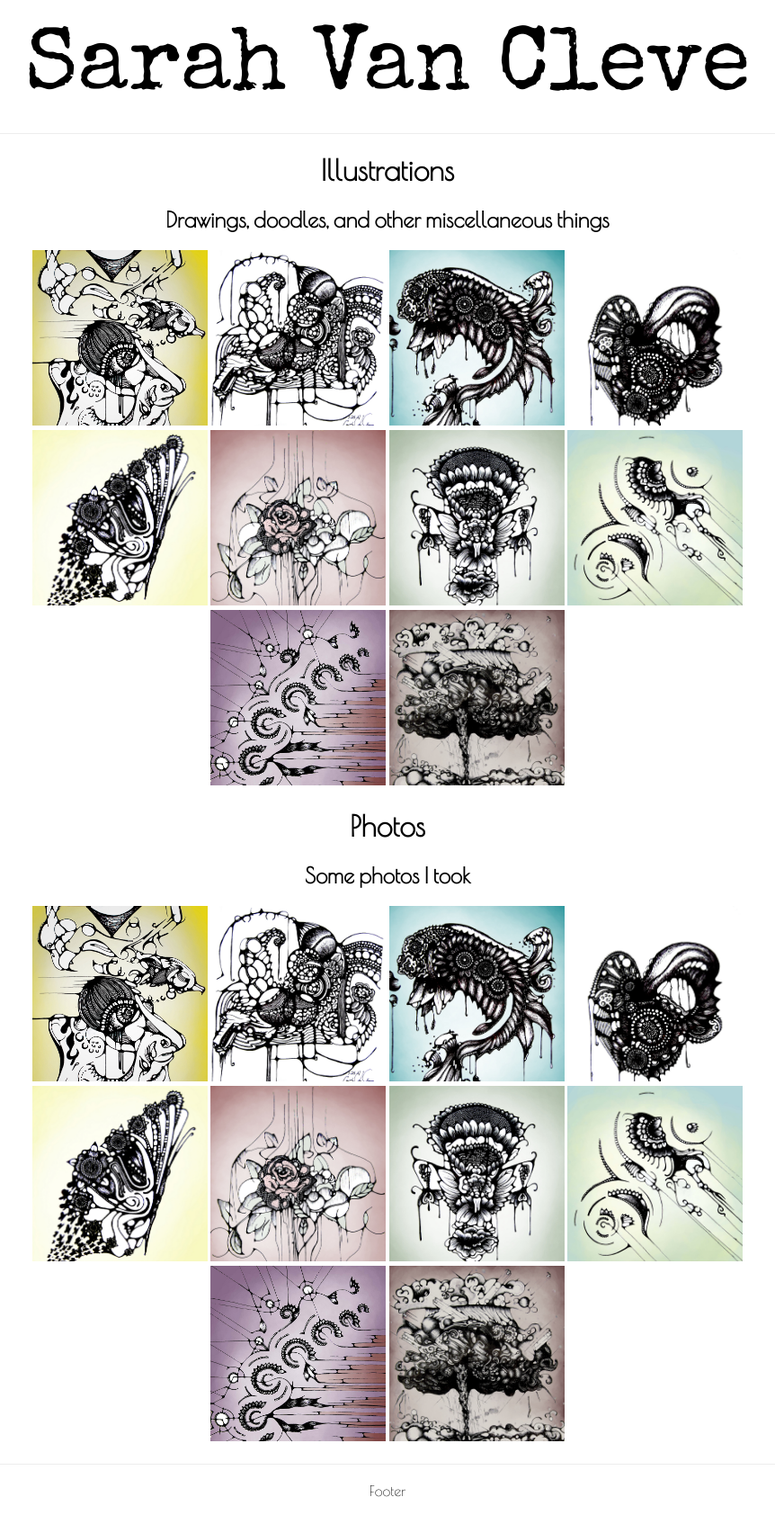
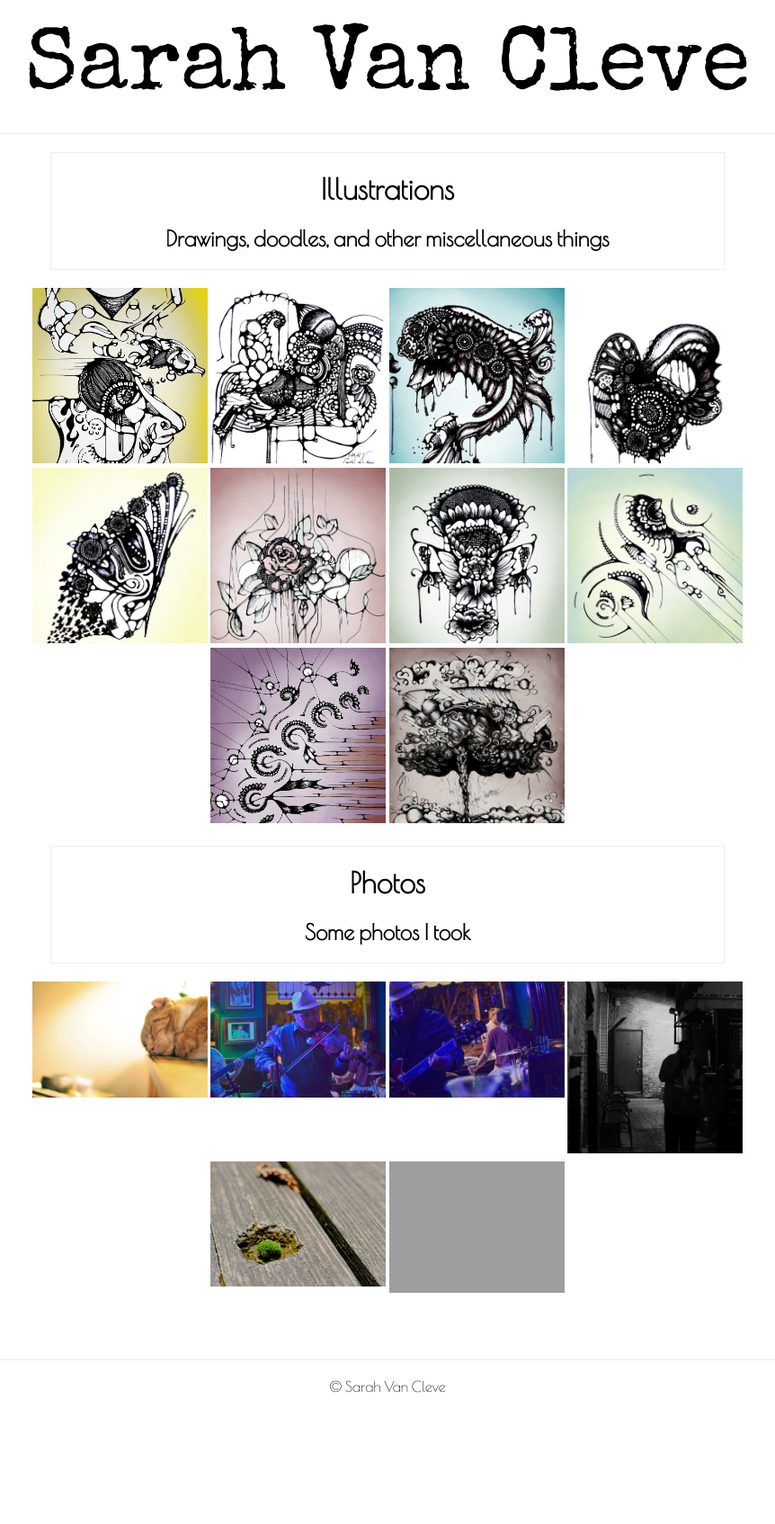
Before and after one commit to jmvx/portfolio-site, a Jekyll site: the page built from index.html, in a window 1280 px wide. Shown: the whole page at 90% size, without its empty margins (209-1071 px from the left). Built offline with Jekyll 4.4.1, drawn with Linux system fonts in a browser that asks for light colours; after the commit the page ends 1578 px from its top, so only the background shows below that.

Commit message:
Added a photos gallery

```diff
--- a/_data/galleries.yml
+++ b/_data/galleries.yml
@@ -25,25 +25,17 @@
 
 - id: photos
   description: Some photos I took
-  folder: /images/illustrations
+  folder: /images/photos
   images:
-  - url: drawing1.jpg
-    caption: A face on a yellow background
-  - url: drawing2.jpg
-    caption: Doodles on a white background
-  - url: drawing3.jpg
-    caption: Fish on a blue background
-  - url: drawing4.jpg
-    caption: Round thing on white background
-  - url: drawing5.jpg
-    caption: Butterfly on yellow background
-  - url: drawing6.jpg
-    caption: Rose on pink background
-  - url: drawing7.jpg
-    caption: Flowers on green background
-  - url: drawing8.jpg
-    caption: Broken things on green background
-  - url: drawing9.jpg
-    caption: Fast flowery things on purple background
-  - url: drawing10.jpg
-    caption: Nuclear bomb photo on brown background
+  - url: photo1.jpg
+    caption: Liam sleeping
+  - url: photo2.jpg
+    caption: Playing the violin
+  - url: photo3.jpg
+    caption: A cool band
+  - url: photo4.jpg
+    caption: A dark alley
+  - url: photo5.jpg
+    caption: Mossy green
+  - url: photo6.jpg
+    caption: People painting
--- a/_layouts/default.html
+++ b/_layouts/default.html
@@ -26,7 +26,7 @@
     </div>
     <!-- page footer -->
     <div id="footer">
-      Footer
+      &copy; Sarah Van Cleve
     </div>
   </body>
 </html>
--- a/stylesheets/style.css
+++ b/stylesheets/style.css
@@ -17,6 +17,10 @@ body {
     text-align: center;
     font-family: "Special Elite", cursive; }
 
+#content .gallery-header {
+  border: 1px solid #ededed;
+  margin: 20px 25px;
+  padding: 0px 20px; }
 #content .gallery-item {
   position: relative;
   display: inline-block;
@@ -29,11 +33,9 @@ body {
     height: 100%;
     width: 50%;
     outline: 0;
-    transition: width 0.5s linear, height 0.5s linear; }
+    transition: height 0.5s linear, width 0.5s linear; }
   #content .gallery-item img {
     width: 100%; }
-  #content .gallery-item .gallery-header {
-    border: 1px solid gray; }
   #content .gallery-item .caption {
     position: absolute;
     font-weight: bold;
@@ -51,13 +53,10 @@ body {
   padding: 20px 0px; }
 
 @media only screen and (max-width: 800px) {
-  body {
-    background-color: green; }
-
   #container {
     width: 100%; } }
 @media only screen and (max-width: 568px) {
-  body {
-    background-color: yellow; } }
+  .gallery-item:focus {
+    width: 100% !important; } }
 
 /*# sourceMappingURL=style.css.map */
```
Also changed, not shown: stylesheets/style.scss (+9 -11 lines), images/photos/photo1.jpg (added), images/photos/photo2.jpg (added), images/photos/photo3.jpg (added), images/photos/photo4.jpg (added), images/photos/photo5.jpg (added), 1 other file.
